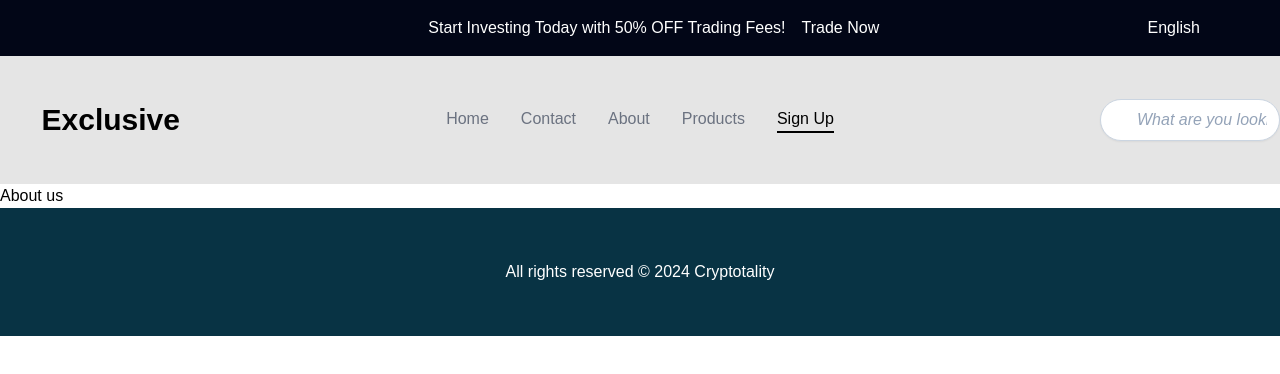
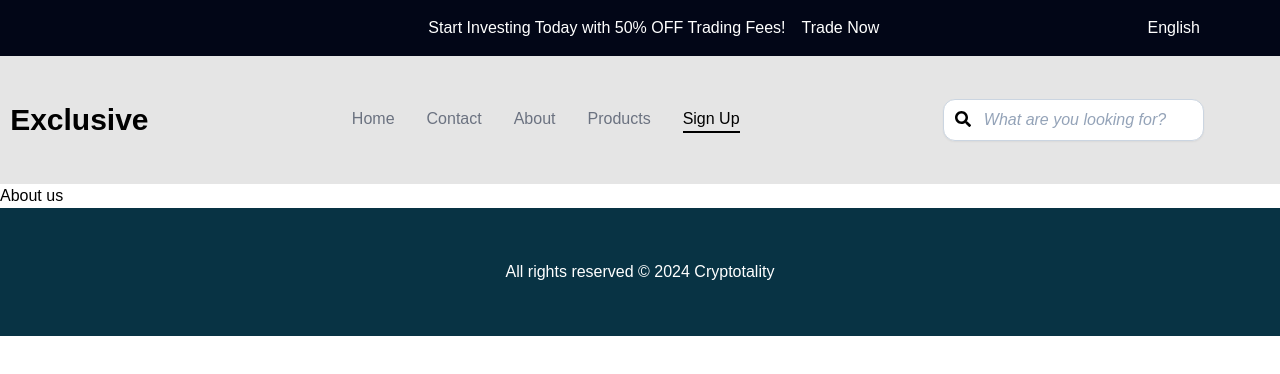
Before and after one commit to kyuremmmmz/Ecommerce-Project-practice, a Next.js app: page /page/about in a window 1280 px wide. Shown: the top 374 px of the page. Built offline with nearby package versions, Linux system fonts and the light colour scheme.

Commit message:
added assets

```diff
--- a/app/components/Navbars.tsx
+++ b/app/components/Navbars.tsx
@@ -1,12 +1,14 @@
 "use client";
 import Link from "next/link";
 import { usePathname } from "next/navigation";
+import { FaHeart, FaSearch } from "react-icons/fa";
+import Search from "./ui/Fields/Search";
 
 
 export default function Navbars() {
   const pathname = usePathname();
   return (
-    <nav className="grid grid-cols-6 items-center gap-10">
+    <nav className="grid grid-cols-7 items-center gap-10">
       <div className="col-span-1 ml-30">
         <h1 className="font-bold text-3xl text-right">Exclusive</h1>
       </div>
@@ -62,22 +64,11 @@ export default function Navbars() {
           Sign Up
         </Link>
       </div>
-      <div className=" col-span-1 flex justify-end">
-        <input className="
-        col-span-4 justify-center space-x-10
-        placeholder:italic
-        placeholder:text-slate-400 block
-        bg-white w-full border
-        border-slate-300 rounded-3xl
-        py-2 pl-9 pr-3 shadow-sm
-        focus:outline-none focus:ring-0 focus:border-cyan-200
-        transition: border-color
-        border-color: hover:border-cyan-300
-        transition-shadow
-        duration: 0.3s ease-in-out"
-          placeholder="What are you looking for?"
-          type="text"
-          name="search" />
+      <div className=" grid grid-cols-7 items-center gap-10">
+        <div className=" col-span-2">
+          <Search />
+        </div>
+
       </div>
     </nav>
   );
--- a/app/components/ui/Fields/Search.tsx
+++ b/app/components/ui/Fields/Search.tsx
@@ -0,0 +1,19 @@
+import React from 'react'
+import { FaSearch } from 'react-icons/fa'
+
+export default function Search() {
+  return (
+      <div className=" relative">
+          <FaSearch className=" absolute mt-3 ml-3" />
+          <input className="
+          placeholder:italic placeholder:text-slate-400 block
+          bg-white w-auto border border-slate-300 rounded-xl
+          py-2 pl-10 pr-3 shadow-sm
+          focus:outline-none focus:ring-0 focus:ring-cyan-400  focus:border-cyan-300
+          hover:border-cyan-300  transition-all duration-300 ease-in-out"
+              placeholder="What are you looking for?"
+              type="text"
+              name="search" />
+      </div>
+  )
+}
--- a/package.json
+++ b/package.json
@@ -15,6 +15,7 @@
     "next": "15.0.3",
     "react": "19.0.0-rc-66855b96-20241106",
     "react-dom": "19.0.0-rc-66855b96-20241106",
+    "react-icons": "^5.3.0",
     "tailwind-merge": "^2.5.4",
     "tailwindcss-animate": "^1.0.7"
   },
```
Also changed, not shown: 1 other file (tests, documents, lock files or other folders).
